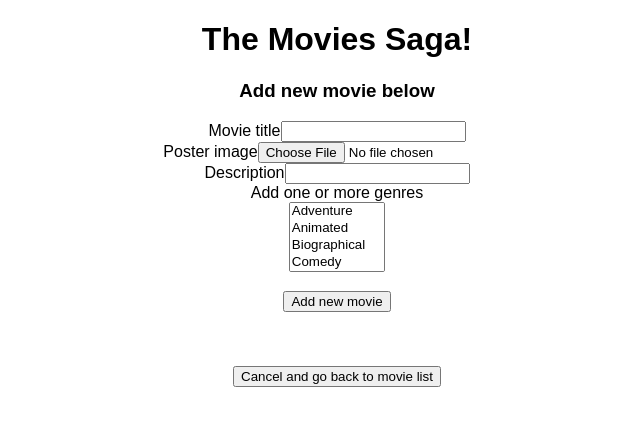
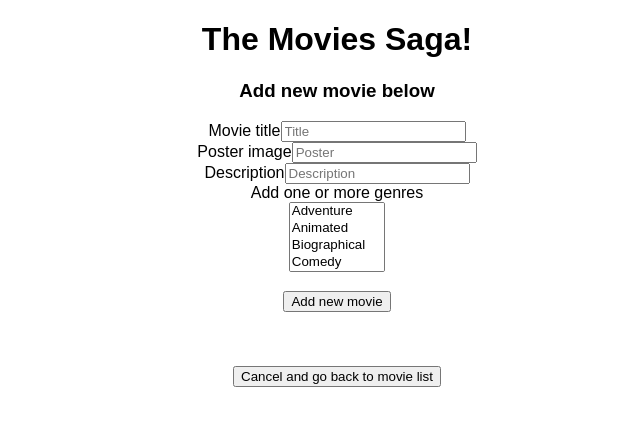
Before and after one commit to randomnewb/weekend-movie-sagas, a React (Create React App) app: page /#/ in a window 1280 px wide. Both pictures are taken after a click on the button "Add new movie". Shown: the top 426 px of the page, without its empty margins (303-943 px from the left). Built offline with nearby package versions, Linux system fonts and the light colour scheme; no server answers.

Commit message:
Added ability to add/POST a new movie

```diff
--- a/src/components/AddMovie/AddMovie.jsx
+++ b/src/components/AddMovie/AddMovie.jsx
@@ -4,26 +4,89 @@ import { useDispatch, useSelector } from "react-redux";
 import { useHistory } from "react-router-dom";
 
 const AddMovie = () => {
+    const dispatch = useDispatch();
     const history = useHistory();
+
+    //Setter and getter, set the initial state of the movie object
+    const [movie, setMovie] = useState({
+        title: "",
+        poster: "",
+        description: "",
+        genre_id: [],
+    });
+
+    //This handles the 'final' submission where we will
+    //Add the movie via a dispatch (POST_MOVIE)
+    //Then, return the user back to the movie list page
+    const newMovieHandler = (e) => {
+        e.preventDefault();
+        console.log("Adding new movie", movie);
+        dispatch({
+            type: "POST_MOVIE",
+            payload: movie,
+        });
+        history.push("/");
+    };
+
+    //This stack overflow article was extremely helpful with figuring out key/value pairs:
+    //https://stackoverflow.com/questions/54150783/react-hooks-usestate-with-object
+    //Here is the initial article that led me along:
+    //https://stackoverflow.com/questions/57305109/using-react-hooks-with-more-than-one-key-value-pair-in-state-object
+
+    const handleMovieFields = (e) => {
+        //We take in a key/value pair, that has a name (key), and the value
+        const { name, value } = e.target;
+        //Use our setter (setMovie)
+        setMovie((movie) => ({
+            //Getter
+            ...movie,
+            //Key/Value pair
+            [name]: value,
+        }));
+    };
 
     return (
         <>
             <h3> Add new movie below</h3>
-            <div>
+            {/* Ultimately submits our inputs from the fields */}
+            <form onSubmit={(e) => newMovieHandler(e)}>
                 <label> Movie title</label>
-                <input></input>
+                <input
+                    required
+                    type="text"
+                    placeholder="Title"
+                    // Name
+                    name="title"
+                    // This matches what is in our getter/setter
+                    value={movie.title}
+                    // Send to our function to handle the key/value pair setting
+                    onChange={handleMovieFields}></input>
                 <br />
                 <label>Poster image</label>
                 <input
-                    type="file"
-                    accept="image/*"></input>
+                    required
+                    type="text"
+                    placeholder="Poster"
+                    name="poster"
+                    value={movie.poster}
+                    onChange={handleMovieFields}></input>
                 <br />
                 <label> Description</label>
-                <input></input>
+                <input
+                    required
+                    type="text"
+                    placeholder="Description"
+                    name="description"
+                    value={movie.description}
+                    onChange={handleMovieFields}></input>
                 <br />
                 <label> Add one or more genres</label>
                 <br />
-                <select multiple>
+                <select
+                    multiple
+                    name="genre_id"
+                    value={movie.genre_id}
+                    onChange={handleMovieFields}>
                     <option value="1"> Adventure </option>
                     <option value="2"> Animated </option>
                     <option value="3"> Biographical </option>
@@ -40,7 +103,9 @@ const AddMovie = () => {
                 </select>
                 <br />
                 <br />
-                <button> Add new movie</button>
+                <button onChange={(e) => newMovieHandler(e)}>
+                    Add new movie
+                </button>
                 <br />
                 <br />
                 <br />
@@ -48,7 +113,7 @@ const AddMovie = () => {
                 <button onClick={() => history.push("/")}>
                     Cancel and go back to movie list
                 </button>
-            </div>
+            </form>
         </>
     );
 };
```
